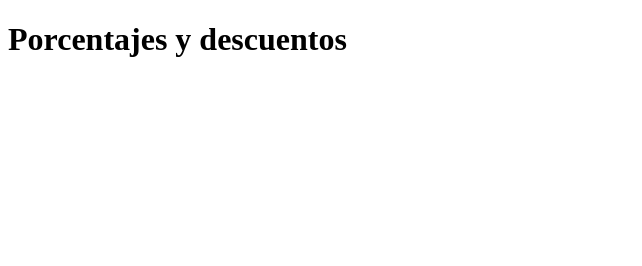
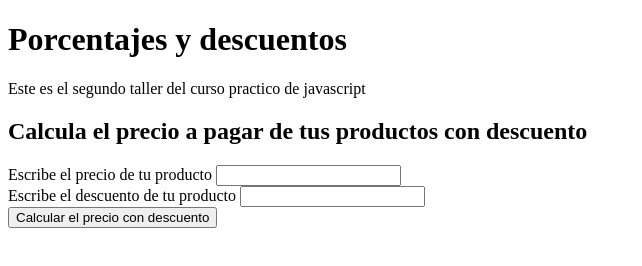
Before and after one commit to KarlaILM/curso-practico-javascript-platzi, a plain HTML site: page descuentos.html in a window 1280 px wide. Shown: the whole page, without its empty margins (0-642 px from the left). Drawn offline with Linux system fonts and the light colour scheme.

Commit message:
interaccion js con htmldescuentos

```diff
--- a/descuentos.html
+++ b/descuentos.html
@@ -7,7 +7,27 @@
     <title>Porcentajes y Descuentos | Curso Practivo Javascript</title>
   </head>
   <body>
-    <h1>Porcentajes y descuentos</h1>
+    <header>
+      <h1>Porcentajes y descuentos</h1>
+      <p>Este es el segundo taller del curso practico de javascript</p>
+    </header>
+    <section>
+      <h2>Calcula el precio a pagar de tus productos con descuento</h2>
+      <form>
+        <label for="InputPrice">Escribe el precio de tu producto</label>
+        <input id="InputPrice" type="number" />
+        <br />
+        <label for="InputDiscount">Escribe el descuento de tu producto</label>
+        <input id="InputDiscount" type="number" />
+        <br />
+        <button type="button" onclick="onClickButtonPriceDiscount()">
+          Calcular el precio con descuento
+        </button>
+
+        <p id="ResultP"></p>
+      </form>
+    </section>
+
     <script src="./descuentos.js"></script>
   </body>
 </html>
```
